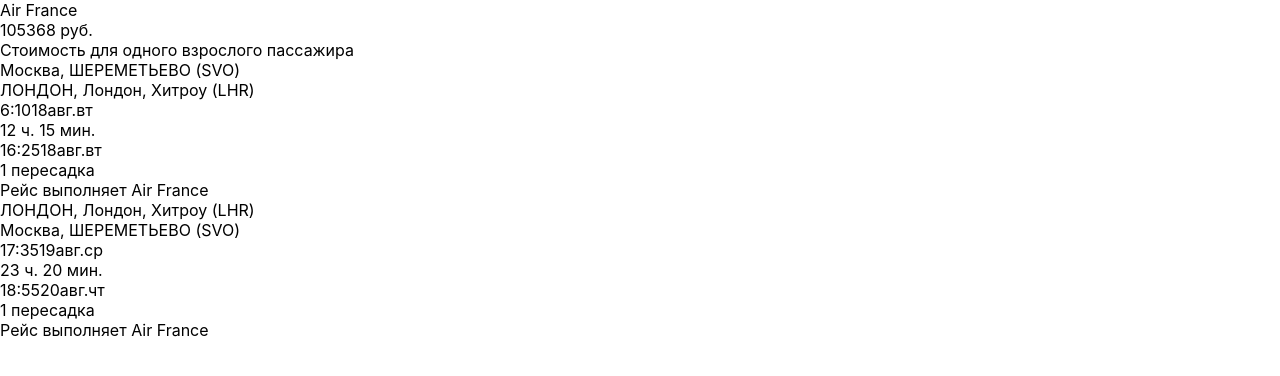
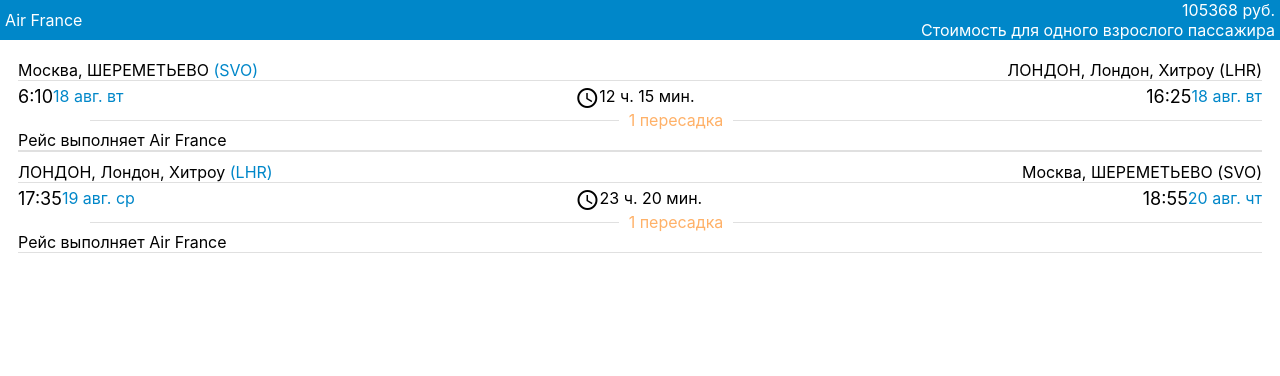
Before and after one commit to stiripo/airlines, a React (Create React App) app: page / in a window 1280 px wide. Shown: the top 376 px of the page. Built offline with nearby package versions, Linux system fonts and the light colour scheme.

Commit message:
Add css to components using MUI library

```diff
--- a/package.json
+++ b/package.json
@@ -3,6 +3,10 @@
   "version": "0.1.0",
   "private": true,
   "dependencies": {
+    "@emotion/react": "^11.13.3",
+    "@emotion/styled": "^11.13.0",
+    "@mui/icons-material": "^6.1.1",
+    "@mui/material": "^6.1.1",
     "@testing-library/jest-dom": "^5.17.0",
     "@testing-library/react": "^13.4.0",
     "@testing-library/user-event": "^13.5.0",
--- a/public/index.html
+++ b/public/index.html
@@ -9,6 +9,14 @@
       name="description"
       content="Web site created using create-react-app"
     />
+    <link rel="preconnect" href="https://fonts.googleapis.com" />
+<link rel="preconnect" href="https://fonts.gstatic.com" crossorigin />
+<link
+  rel="stylesheet"
+  href="https://fonts.googleapis.com/css2?family=Roboto:wght@300;400;500;700&display=swap"
+/>
+<link href="https://fonts.googleapis.com/icon?family=Material+Icons"
+      rel="stylesheet">
     <!--
       Notice the use of %PUBLIC_URL% in the tags above.
       It will be replaced with the URL of the `public` folder during the build.
--- a/src/App.tsx
+++ b/src/App.tsx
@@ -1,5 +1,5 @@
 import './App.css';
-import { FlightInfo } from './components/FlightInfo';
+import { FlightInfo } from './components/FlightInfo/FlightInfo';
 import { extractFlightData } from './utils';
 import { downloadedFlight } from './sample_flight-info';
 
--- /dev/null
+++ b/src/components/FlightDate/FlightDate.module.css
@@ -0,0 +1,11 @@
+.date {
+    display: flex;
+}
+
+.time {
+    font-size: 18px;
+}
+
+.day {
+    color: #0087c9;
+}
--- a/src/components/FlightDate.tsx
+++ b/src/components/FlightDate/FlightDate.tsx
@@ -1,5 +1,7 @@
 
-import { DateProp } from "../types";
+import { DateProp } from "../../types";
+import styles from "./FlightDate.module.css";
+
 
 export function FlightDate({ date }: DateProp) {
     let hours = date.getHours();
@@ -8,11 +10,12 @@
     let month = new Intl.DateTimeFormat("ru", { month: "short" }).format(date);
     let weekDay = new Intl.DateTimeFormat("ru", { weekday: "short" }).format(date);
     return (
-        <div>
-            {hours}:{minutes}
-            {day}
-            {month}
-            {weekDay}
-        </div>
+        <>
+            <div className={styles.date}>
+                <div className={styles.time}>{hours}:{minutes}</div>
+                <div className={styles.day}>{day} {month} {weekDay}
+                </div>
+            </div>
+        </>
     )
 }
--- a/src/components/FlightInfo.tsx
+++ /dev/null
@@ -1,20 +0,0 @@
-
-import { FlightLeg } from "./FlightLeg";
-import { Props } from "../types";
-
-
-export function FlightInfo({ flight }: Props) {
-    let outbound = flight.legs[0];
-    let inbound = flight.legs[1];
-    return (
-        <>
-            <div>
-                <div>{flight.carrier}</div>
-                <div>{flight.price.amount} {flight.price.currency}</div>
-                <div>Стоимость для одного взрослого пассажира</div>
-            </div>
-            <FlightLeg leg={outbound}/>
-            <FlightLeg leg={inbound}/>
-        </>
-    )
-}
--- /dev/null
+++ b/src/components/FlightInfo/FlightInfo.module.css
@@ -0,0 +1,17 @@
+.summary {
+   background-color: #0087c9;
+   display: flex;
+   color: white;
+   justify-content: space-between;
+   margin-bottom: 10px;
+   align-items: center;
+   padding: 0px 5px;
+}
+
+.details {
+    padding: 0 18px;
+}
+
+.price {
+text-align: right;
+}
--- /dev/null
+++ b/src/components/FlightInfo/FlightInfo.tsx
@@ -0,0 +1,26 @@
+
+import { FlightLeg } from "../FlightLeg/FlightLeg";
+import { Props } from "../../types";
+import styles from './FlightInfo.module.css';
+import { Divider } from "@mui/material";
+
+
+export function FlightInfo({ flight }: Props) {
+    let outbound = flight.legs[0];
+    let inbound = flight.legs[1];
+    return (
+        <div>
+            <div className={styles.summary}>
+                <div >{flight.carrier}</div>
+                <div className={styles.price}>
+                    <div>{flight.price.amount} {flight.price.currency}</div>
+                    <div>Стоимость для одного взрослого пассажира</div>
+                </div>            </div>
+            <div className={styles.details}>
+                <FlightLeg leg={outbound} />
+                <Divider/>
+                <FlightLeg leg={inbound} />
+            </div>
+        </div>
+    )
+}
--- a/src/components/FlightLeg.tsx
+++ /dev/null
@@ -1,21 +0,0 @@
-import { LegProps } from "../types";
-import { FlightDate } from "./FlightDate";
-
-
-export function FlightLeg( { leg }: LegProps) {
-    return (
-        <>
-        <div>
-        <div>{leg.departureCity}, {leg.departureAirport.caption} <span>({leg.departureAirport.uid})</span></div>
-        <div>{leg.arrivalCity}, {leg.arrivalAirport.caption} <span>({leg.arrivalAirport.uid})</span></div>
-    </div>
-    <div>
-        <FlightDate date={leg.departureDate} />
-        <div>{Math.floor(leg.duration / 60)} ч. {leg.duration % 60} мин.</div>
-        <FlightDate date={leg.arrivalDate} />
-    </div>
-    <div>{leg.stops} пересадка</div>
-    <div>Рейс выполняет {leg.airline}</div>
-        </>
-    )
-}
--- /dev/null
+++ b/src/components/FlightLeg/FlightLeg.module.css
@@ -0,0 +1,23 @@
+.route {
+    display: flex;
+    justify-content: space-between;
+    padding-top: 10px;
+}
+
+.date {
+    display: flex;
+    justify-content: space-between;
+    padding-top: 5px;
+}
+
+.duration {
+    display: flex;
+}
+
+.stops {
+    color: rgb(255, 177, 104);
+}
+
+.airportShort {
+    color: #0087c9;
+}
--- /dev/null
+++ b/src/components/FlightLeg/FlightLeg.tsx
@@ -0,0 +1,30 @@
+import { LegProps } from "../../types";
+import { FlightDate } from "../FlightDate/FlightDate";
+import { Divider } from '@mui/material';
+import styles from './FlightLeg.module.css';
+
+
+export function FlightLeg({ leg }: LegProps) {
+    return (
+        <>
+            <div className={styles.route}>
+                <div>{leg.departureCity}, {leg.departureAirport.caption} <span className={styles.airportShort}>({leg.departureAirport.uid})</span></div>
+                <div>{leg.arrivalCity}, {leg.arrivalAirport.caption} <span>({leg.arrivalAirport.uid})</span></div>
+            </div>
+            <Divider></Divider>
+            <div className={styles.date}>
+                <FlightDate date={leg.departureDate} />
+                <div className={styles.duration}>
+                    <span className="material-icons">schedule</span>
+                    <div>{Math.floor(leg.duration / 60)} ч. {leg.duration % 60} мин.</div>
+                </div>
+                <FlightDate date={leg.arrivalDate} />
+            </div>
+            <Divider variant="inset">
+                <div className={styles.stops}>{leg.stops} пересадка</div>
+            </Divider>
+            <div className={styles.operatedBy}>Рейс выполняет {leg.airline}</div>
+            <Divider/>
+        </>
+    )
+}
```
Also changed, not shown: 1 other file (tests, documents, lock files or other folders).
